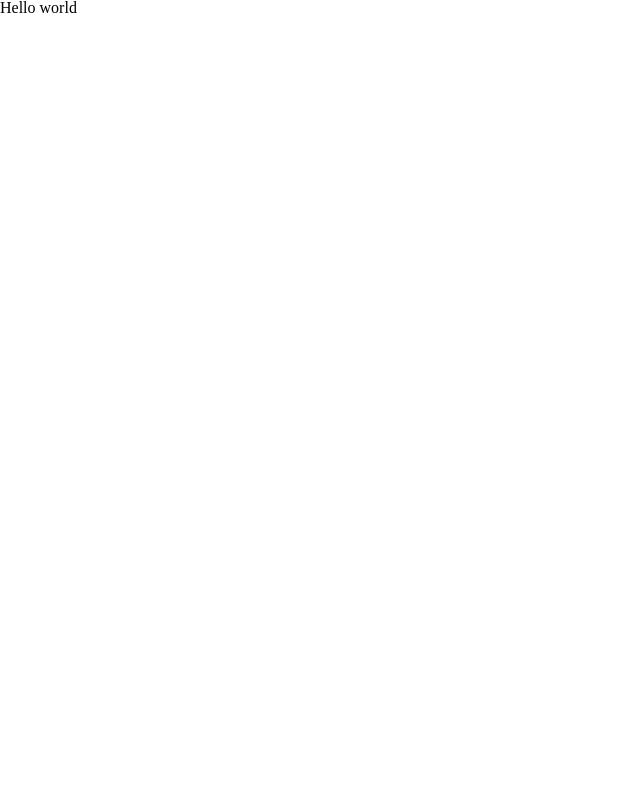
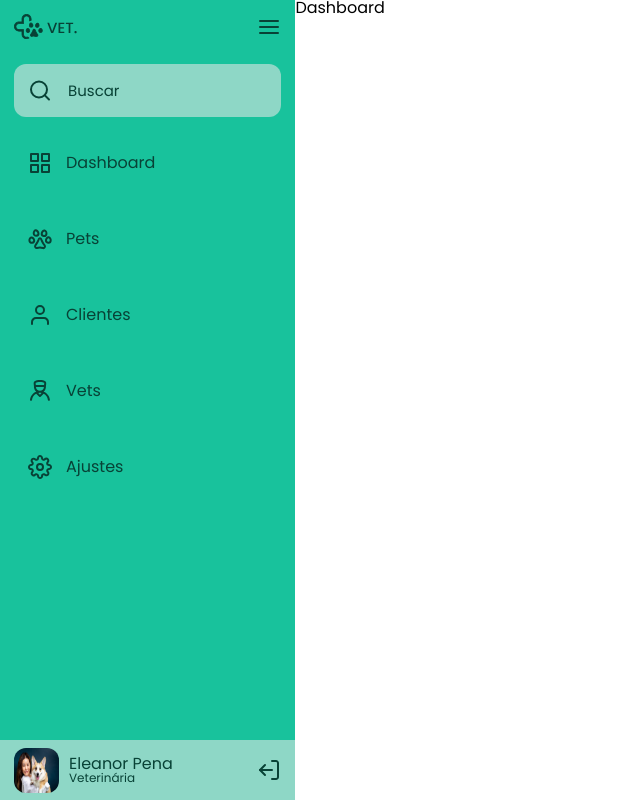
Before and after one commit to luam0oliveira/rocketseat-discover-challenges, a plain HTML site: page sidebar/index.html in a window 1280 px wide. Shown: the whole page, without its empty margins (0-640 px from the left). Drawn offline with Linux system fonts and the light colour scheme.

Commit message:
main features developed | HTML, CSS and initial JS

```diff
--- a/sidebar/css/styles.css
+++ b/sidebar/css/styles.css
@@ -1,7 +1,172 @@
 :root {
-    --body-bg-color: #dce4e3;
-    --green: #18c29c;
-    --light-green: #8ed7c6;
-    --light-grey: #dce4e3;
-    --text-color: #084236;
+  --body-bg-color: #dce4e3;
+  --green: #18c29c;
+  --light-green: #8ed7c6;
+  --light-grey: #dce4e3;
+  --text-color: #084236;
 }
+
+* {
+  box-sizing: border-box;
+  font-family: "Poppins", sans-serif;
+}
+
+img {
+  display: block;
+  width: 100%;
+}
+
+body {
+  display: grid;
+  grid-template-columns: 1fr 13fr;
+  grid-template-rows: auto 60px;
+  grid-template-areas:
+    "menu content"
+    "logout content";
+  height: 100vh;
+  overflow: hidden;
+}
+
+header {
+  grid-area: menu;
+  background-color: var(--green);
+  padding: 14px;
+}
+
+.logo-toggle-menu-container {
+  display: flex;
+  width: 100%;
+  justify-content: center;
+  align-items: center;
+  margin-bottom: 1.5rem;
+}
+
+.logo {
+  width: 4rem;
+}
+
+.icon {
+  width: 1.5rem;
+}
+
+.search-container {
+  display: flex;
+  padding: 14px;
+  background: var(--light-green);
+  border-radius: 12px;
+  margin-bottom: 1.25rem;
+}
+
+.search-container input {
+  background-color: transparent;
+  border: none;
+  outline: none;
+  font-size: 15px;
+  color: var(--text-color);
+  width: 100%;
+}
+
+.search-container input::placeholder {
+  color: var(--text-color);
+}
+
+.nav-menu {
+  display: flex;
+  flex-direction: column;
+  gap: 1.5rem;
+}
+
+.nav-menu li a {
+  display: flex;
+  align-items: center;
+  justify-content: start;
+  color: var(--text-color);
+  text-decoration: none;
+  padding: 14px;
+  font-family: "Poppins", sans-serif;
+  gap: 14px;
+  border-radius: 12px;
+  transition: background 200ms;
+}
+
+.nav-menu li a:hover {
+  background: var(--light-green);
+  transition: background 200ms;
+}
+
+main {
+  grid-area: content;
+}
+
+footer {
+  grid-area: logout;
+  background-color: var(--light-green);
+  display: flex;
+  align-items: center;
+  justify-content: center;
+}
+
+.logout {
+  display: flex;
+  align-items: center;
+  font-family: "Poppins", sans-serif;
+  width: 100%;
+  justify-content: center;
+}
+
+.user-container {
+  display: flex;
+  align-items: center;
+  gap: 10px;
+}
+
+.user-profile-picture {
+  width: 45px;
+  height: 45px;
+  border-radius: 12px;
+  overflow: hidden;
+}
+
+.user-profile-picture img {
+  height: 100%;
+}
+
+.user-information {
+  color: var(--text-color);
+}
+
+.ocupation {
+  font-size: 12px;
+}
+
+.on-active {
+  display: none;
+}
+
+.active .on-active {
+  display: block;
+}
+
+.active .on-active.user-container {
+  display: flex;
+}
+
+.active {
+  grid-template-columns: 3fr 10fr;
+}
+
+.active .logo-toggle-menu-container {
+  justify-content: space-between;
+}
+
+.active .search-container {
+  gap: 14px;
+}
+
+footer {
+  padding: 0 14px;
+}
+
+.active .logout {
+  justify-content: space-between;
+}
--- a/sidebar/index.html
+++ b/sidebar/index.html
@@ -14,13 +14,92 @@
     <!-- Styles -->
     <link rel="stylesheet" href="css/reset.css" />
     <link rel="stylesheet" href="css/styles.css" />
-    <link rel="preconnect" href="https://fonts.googleapis.com">
+    <link rel="preconnect" href="https://fonts.googleapis.com" />
     <!-- Fonts -->
-    <link rel="preconnect" href="https://fonts.gstatic.com" crossorigin>
-    <link href="https://fonts.googleapis.com/css2?family=Poppins:wght@400;500&display=swap" rel="stylesheet">
+    <link rel="preconnect" href="https://fonts.gstatic.com" crossorigin />
+    <link
+      href="https://fonts.googleapis.com/css2?family=Poppins:wght@400;500&display=swap"
+      rel="stylesheet"
+    />
   </head>
-  <body>
-    Hello world
+  <body class="active">
+    <header>
+      <div class="logo-toggle-menu-container">
+        <img class="logo on-active" src="assets/logo.svg" alt="Logo" />
+        <img
+          id="toggle-menu"
+          class="icon"
+          src="assets/menu.svg"
+          alt="Menu icon"
+        />
+      </div>
+      <div class="search-container">
+        <img class="icon" src="assets/search.svg" alt="Search icon" />
+        <input
+          class="on-active"
+          type="text"
+          name="input"
+          placeholder="Buscar"
+        />
+      </div>
+      <nav>
+        <ul class="nav-menu">
+          <li>
+            <a href="#"
+              ><img class="icon" src="assets/grid.svg" alt="Grid icon" />
+              <p class="on-active">Dashboard</p></a
+            >
+          </li>
+          <li>
+            <a href="#"
+              ><img class="icon" src="assets/pet.svg" alt="Pet icon" />
+              <p class="on-active">Pets</p></a
+            >
+          </li>
+          <li>
+            <a href="#"
+              ><img class="icon" src="assets/user.svg" alt="User icon" />
+              <p class="on-active">Clientes</p></a
+            >
+          </li>
+          <li>
+            <a href="#"
+              ><img class="icon" src="assets/vet.svg" alt="Vet icon" />
+              <p class="on-active">Vets</p></a
+            >
+          </li>
+          <li>
+            <a href="#"
+              ><img
+                class="icon"
+                src="assets/settings.svg"
+                alt="Settings icon"
+              />
+              <p class="on-active">Ajustes</p></a
+            >
+          </li>
+        </ul>
+      </nav>
+    </header>
+    <main>Dashboard</main>
+    <footer>
+      <div class="logout">
+        <div class="user-container on-active">
+          <div class="user-profile-picture">
+            <img src="assets/photo.jpg" alt="Picture of Eleanor Pena" />
+          </div>
+          <div class="user-information">
+            <p class="name">Eleanor Pena</p>
+            <p class="ocupation">Veterinária</p>
+          </div>
+        </div>
+        <img
+          class="icon logout-button"
+          src="assets/log-out.svg"
+          alt="Logout icon"
+        />
+      </div>
+    </footer>
     <script src="js/index.js"></script>
   </body>
 </html>
--- a/sidebar/js/index.js
+++ b/sidebar/js/index.js
@@ -0,0 +1,6 @@
+const toggleMenuButton = document.getElementById("toggle-menu");
+const body = document.querySelector("body");
+
+toggleMenuButton.onclick = () => {
+  body.classList.toggle("active");
+};
```
